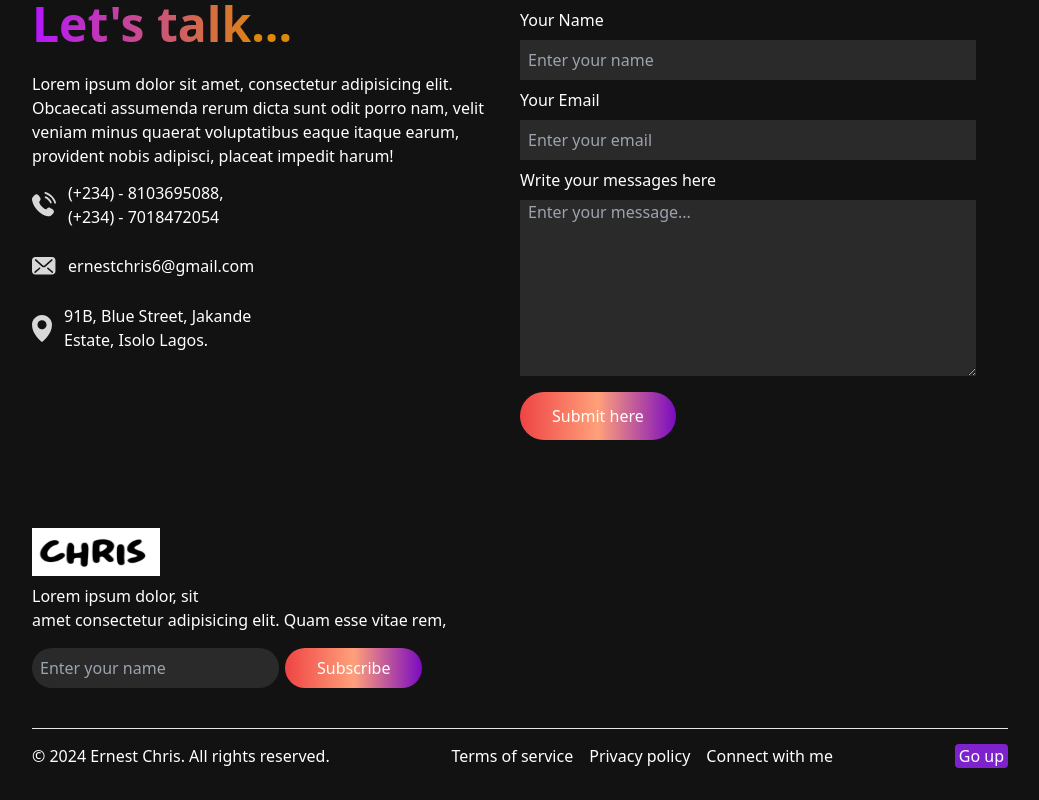
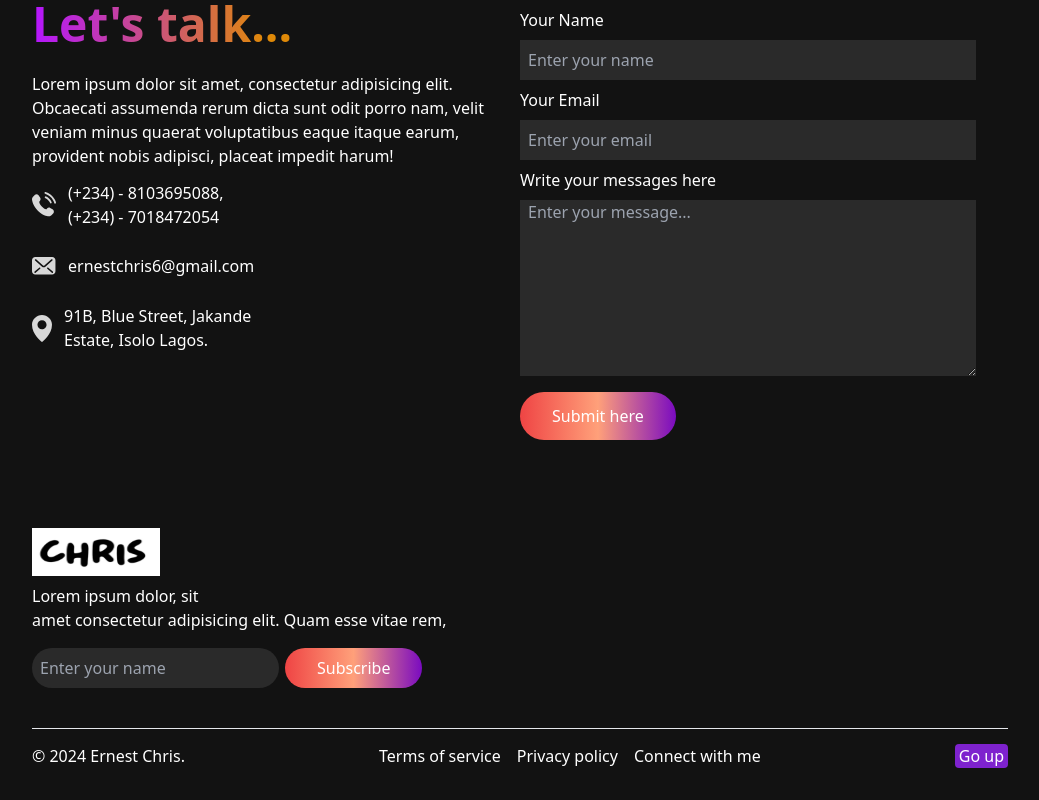
Before and after one commit to ernestkris6/ernestchris-portfolio, a React (Vite) app: page / in a window 1280 px wide. Shown: the part 2626-3426 px from the top of the page, without its empty margins (120-1159 px from the left). Built offline with nearby package versions, Linux system fonts and the light colour scheme.

Commit message:
clearing footer

```diff
--- a/src/Components/Footer.jsx
+++ b/src/Components/Footer.jsx
@@ -24,7 +24,7 @@ export default function Footer() {
         <hr className='h-4 mt-[-16px] mx-6' />
 
         <div className='flex flex-row text-white md:flex-row mx-6 pb-8 justify-between'>
-          <p>&copy; 2024 Ernest Chris. All rights reserved.</p>
+          <p>&copy; 2024 Ernest Chris.</p>
           <div className='hidden md:flex md:flex-row gap-4'>
             <p>Terms of service</p>
             <p>Privacy policy</p>
```
